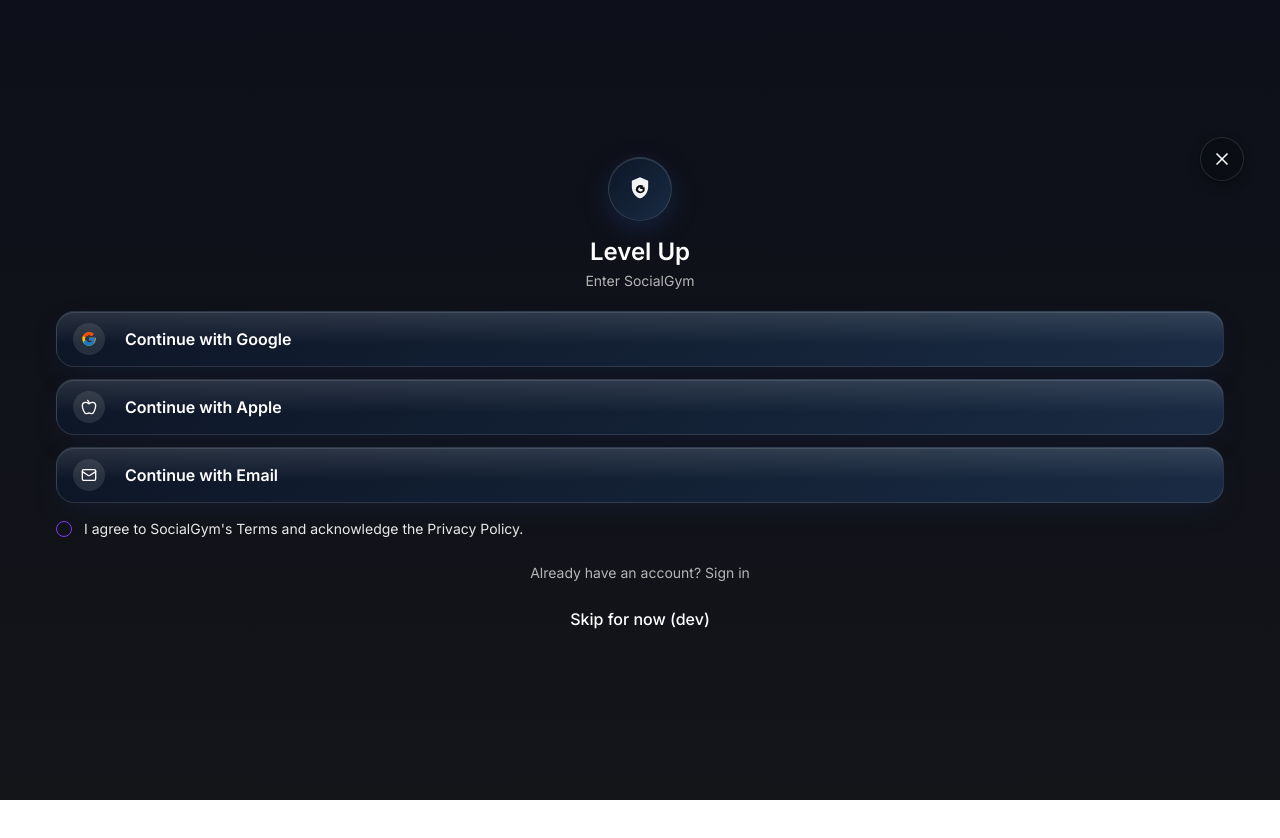
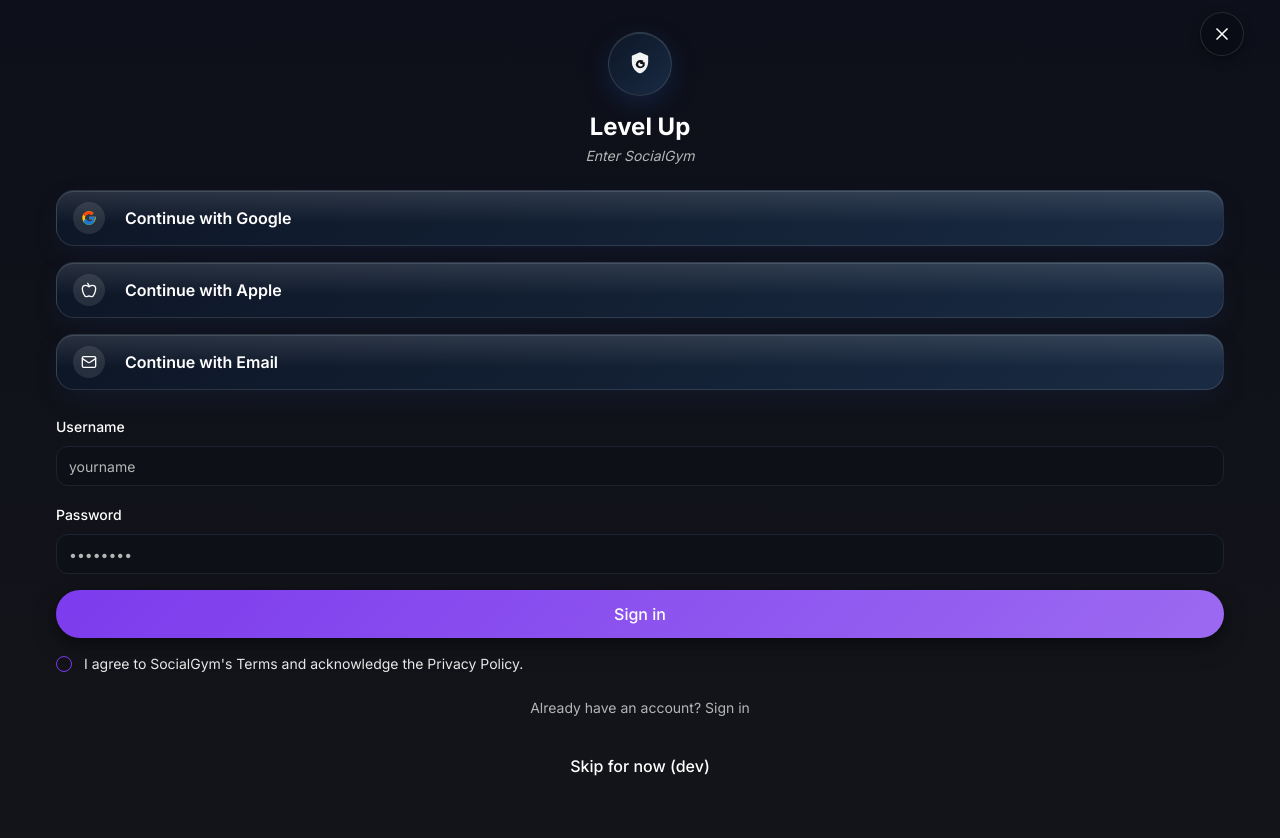
Before and after one commit to sofos1231/social-spark-gym, a React (Vite) app: page /auth/login in a window 1280 px wide. Shown: the top 838 px of the page. Before the commit the page ends 800 px from the top, so only its background shows below. Built offline with nearby package versions, Linux system fonts and the light colour scheme.

Commit message:
Move login components and add fields
Move all existing login components to the bottom of the page and add username and password input fields.

```diff
--- a/src/pages/auth/Login.tsx
+++ b/src/pages/auth/Login.tsx
@@ -15,8 +15,12 @@ import { Dialog, DialogContent, DialogHeader, DialogTitle, DialogDescription, Di
 
 
 const schema = z.object({
-  email: z.string().email(),
+  username: z.string().min(3, "Min 3 characters").optional(),
+  email: z.string().email().optional(),
   password: z.string().min(6, "Min 6 characters"),
+}).refine((data) => data.username || data.email, {
+  message: "Username or email is required",
+  path: ["username"],
 });
 
 type FormValues = z.infer<typeof schema>;
@@ -32,7 +36,7 @@ export default function Login() {
   } = useForm<FormValues>({ resolver: zodResolver(schema) });
 
   const onSubmit = async (data: FormValues) => {
-    login(data.email);
+    login(data.username || data.email);
     toast({ title: "Welcome back!", description: "Signed in successfully" });
     navigate(onboardingDone ? "/" : "/onboarding", { replace: true });
   };
@@ -96,7 +100,7 @@ export default function Login() {
 
   return (
     <main
-      className="relative min-h-[100dvh] grid place-items-center"
+      className="relative min-h-[100dvh] flex items-end"
       style={{ paddingTop: 'env(safe-area-inset-top)', paddingBottom: 'env(safe-area-inset-bottom)' }}
     >
       {/* Cinematic background */}
@@ -108,7 +112,7 @@ export default function Login() {
       </div>
 
       {/* Content */}
-      <section className="relative z-10 w-full px-6">
+      <section className="relative z-10 w-full px-6 pb-8 sm:pb-10">
         <div className="relative mx-auto w-full max-w-none px-6 sm:px-8 py-8 animate-slide-up" role="dialog" aria-labelledby="signin-title">
           <div aria-hidden className="pointer-events-none absolute -inset-x-12 -top-24 h-48 rounded-full bg-[radial-gradient(closest-side,_hsl(var(--primary))/0.25,_transparent_70%)] blur-3xl opacity-30 -z-10" />
           {/* Close */}
@@ -132,14 +136,14 @@ export default function Login() {
 
           {/* Heading */}
           <header className="text-center space-y-1">
-            <h1 id="signin-title" className="text-2xl font-semibold leading-tight text-[hsl(var(--text-primary))]">
+            <h1 id="signin-title" className="text-2xl font-bold leading-tight text-[hsl(var(--text-primary))]">
               Level Up
             </h1>
-            <p className="text-sm text-[hsl(var(--text-muted))]">Enter SocialGym</p>
+            <p className="text-sm italic text-[hsl(var(--text-muted))]">Enter SocialGym</p>
           </header>
 
           {/* Social buttons */}
-          <div className="mt-5 space-y-3" aria-label="Sign in options">
+          <div className="mt-6 space-y-4" aria-label="Sign in options">
             <Button
               type="button"
               variant="brand"
@@ -207,6 +211,20 @@ export default function Login() {
             </Button>
           </div>
 
+          {/* Username/Password form */}
+          <form onSubmit={handleSubmit(onSubmit)} className="mt-6 space-y-4" aria-label="Username and password sign in">
+            <div className="space-y-2">
+              <Label htmlFor="username">Username</Label>
+              <Input id="username" type="text" placeholder="yourname" {...register("username")} />
+            </div>
+            <div className="space-y-2">
+              <Label htmlFor="password-inline">Password</Label>
+              <Input id="password-inline" type="password" placeholder="••••••••" {...register("password")} aria-invalid={!!errors.password} />
+              {errors.password && <p className="text-sm text-destructive">{errors.password.message}</p>}
+            </div>
+            <Button type="submit" className="w-full h-12 rounded-xl">Sign in</Button>
+          </form>
+
           {/* Consent */}
           <div className="mt-4">
             <label htmlFor="consent" className="flex items-center gap-3 text-[hsl(var(--text-secondary))] cursor-pointer select-none">
@@ -215,22 +233,6 @@ export default function Login() {
             </label>
           </div>
 
-          {/* Email form (revealed) */}
-          {showEmailForm && (
-            <form onSubmit={handleSubmit(onSubmit)} className="mt-5 space-y-4" aria-label="Email sign in form">
-              <div className="space-y-2">
-                <Label htmlFor="email">Email</Label>
-                <Input id="email" type="email" placeholder="you@example.com" {...register("email")} aria-invalid={!!errors.email} />
-                {errors.email && <p className="text-sm text-destructive">{errors.email.message}</p>}
-              </div>
-              <div className="space-y-2">
-                <Label htmlFor="password">Password</Label>
-                <Input id="password" type="password" placeholder="••••••••" {...register("password")} aria-invalid={!!errors.password} />
-                {errors.password && <p className="text-sm text-destructive">{errors.password.message}</p>}
-              </div>
-              <Button type="submit" className="w-full">Sign in</Button>
-            </form>
-          )}
 
           {/* Footer */}
           <p className="mt-6 text-center text-sm text-[hsl(var(--text-muted))]">
@@ -239,7 +241,7 @@ export default function Login() {
           </p>
 
           {import.meta.env.DEV && (
-            <Button type="button" variant="ghost" className="w-full mt-3" onClick={devSkip}>
+            <Button type="button" variant="ghost" className="w-full mt-6" onClick={devSkip}>
               Skip for now (dev)
             </Button>
           )}
```
